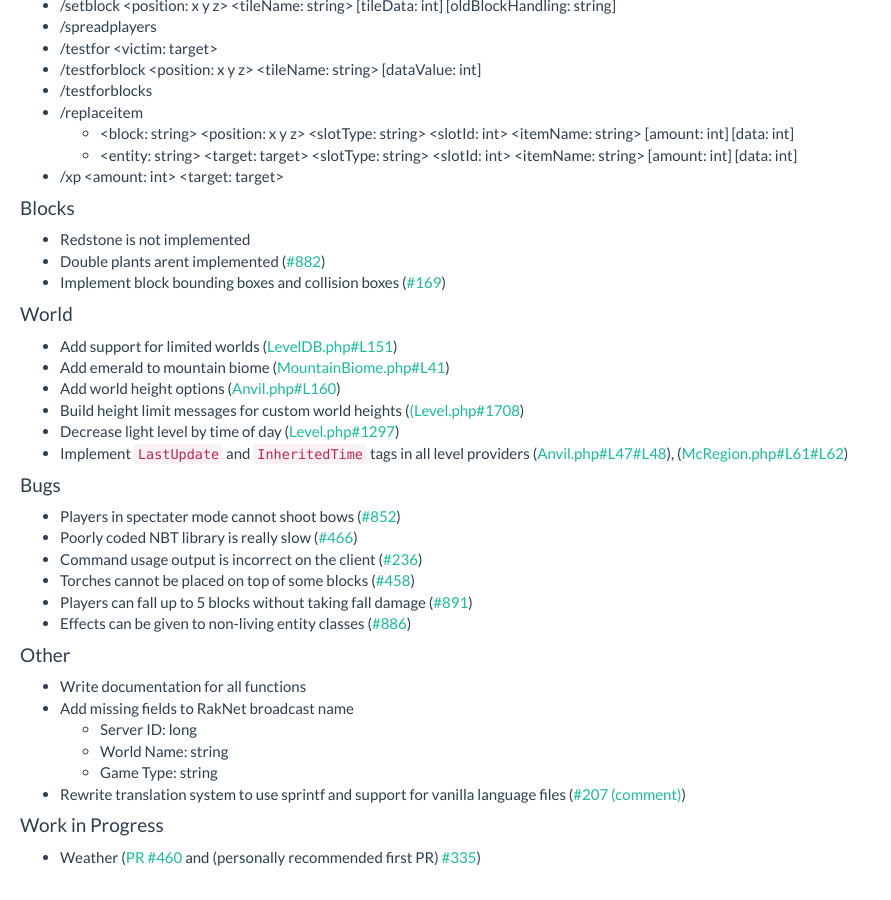
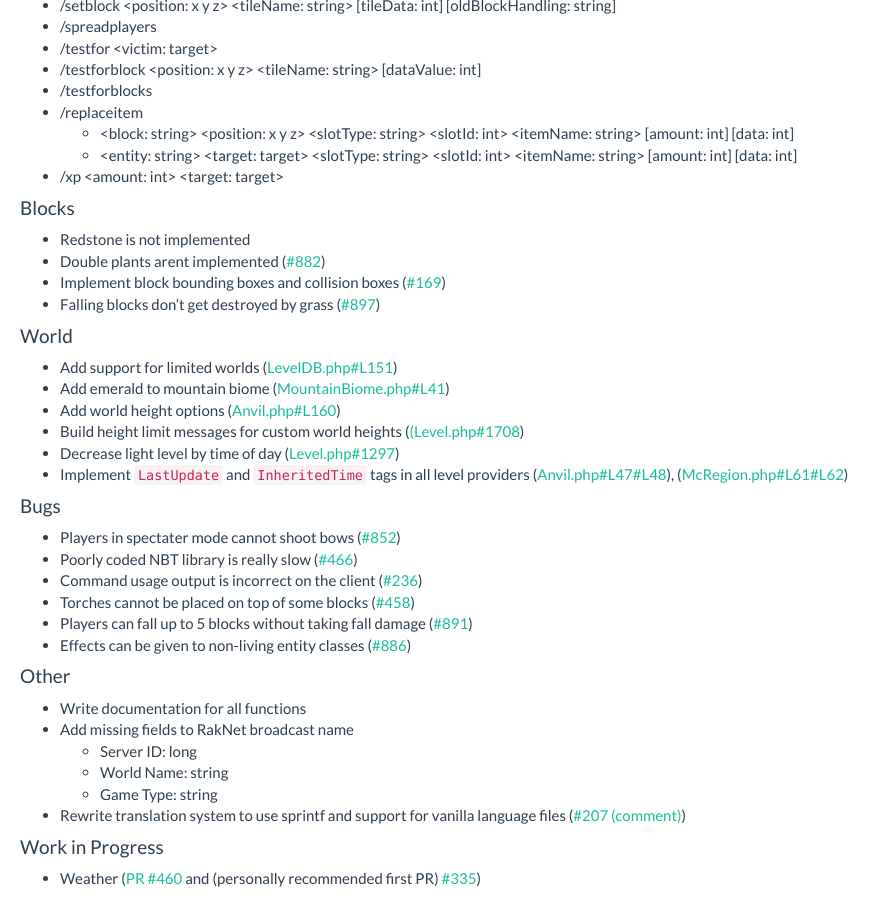
Before and after one commit to GNU-Droid/pe.thediamondyt.tk, a Jekyll site: the page built from _wiki/software/server/softwares/pocketmine/TODO.md, in a window 1280 px wide and 900 px high, scrolled down 608 px. Shown: the whole window, without its empty margins (0-891 px from the left). Built offline with Jekyll 4.4.1, drawn with Linux system fonts in a browser that asks for light colours; before the commit the page ends 1487 px from its top, so only the background shows below that.

Commit message:
Update TODO.md

```diff
--- a/_wiki/software/server/softwares/pocketmine/TODO.md
+++ b/_wiki/software/server/softwares/pocketmine/TODO.md
@@ -40,6 +40,7 @@ A compiled list of all things that arent currently implemented in PocketMine, bu
  * Redstone is not implemented
  * Double plants arent implemented ([#882](https://github.com/pmmp/PocketMine-MP/issues/882))
  * Implement block bounding boxes and collision boxes ([#169](https://github.com/pmmp/PocketMine-MP/issues/169))
+ * Falling blocks don't get destroyed by grass ([#897](https://github.com/pmmp/PocketMine-MP/issues/897))
 
 #### World
  * Add support for limited worlds ([LevelDB.php#L151](https://github.com/pmmp/PocketMine-MP/blob/api3/blocks/src/pocketmine/level/format/io/leveldb/LevelDB.php#L151))
```
